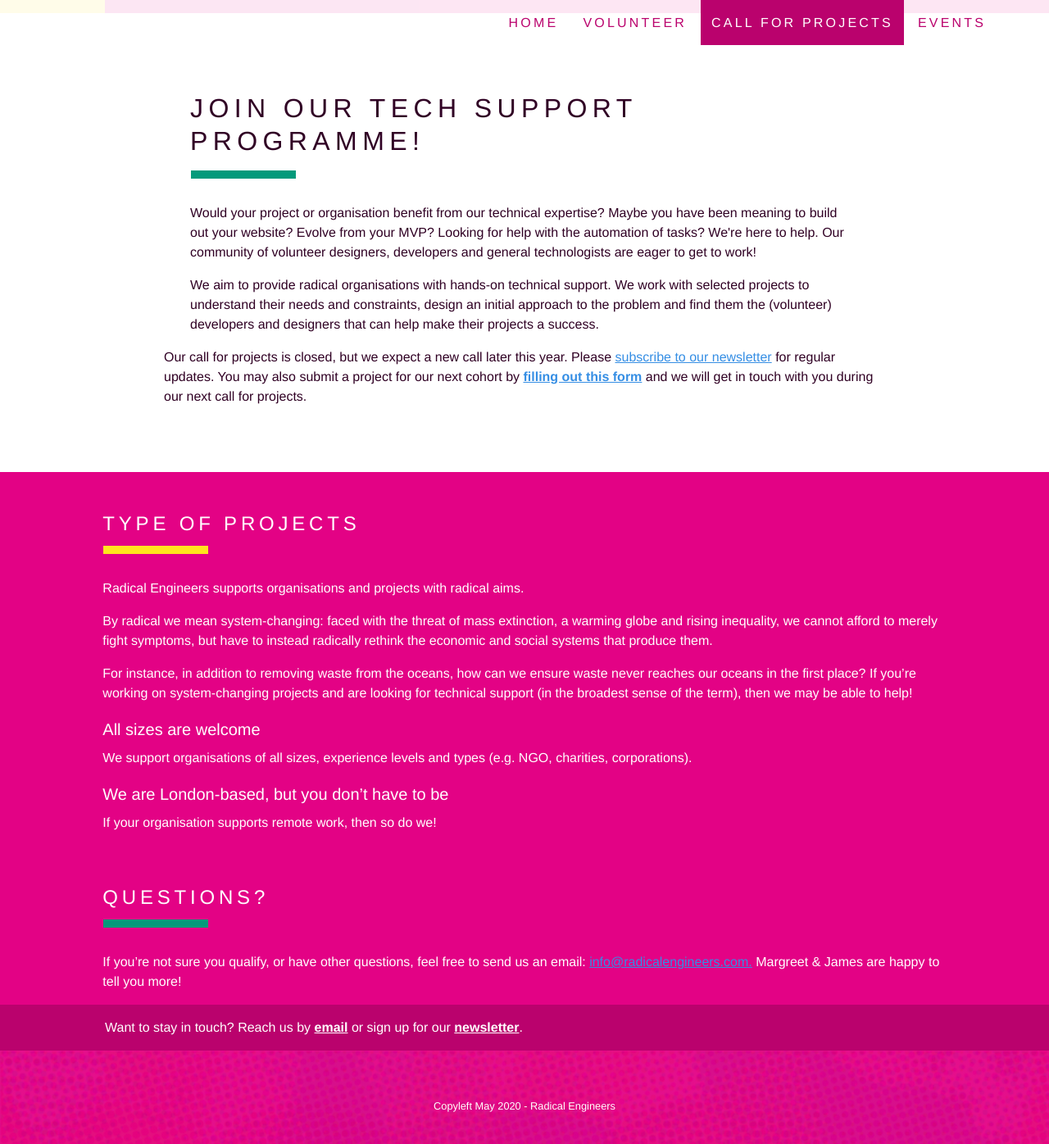
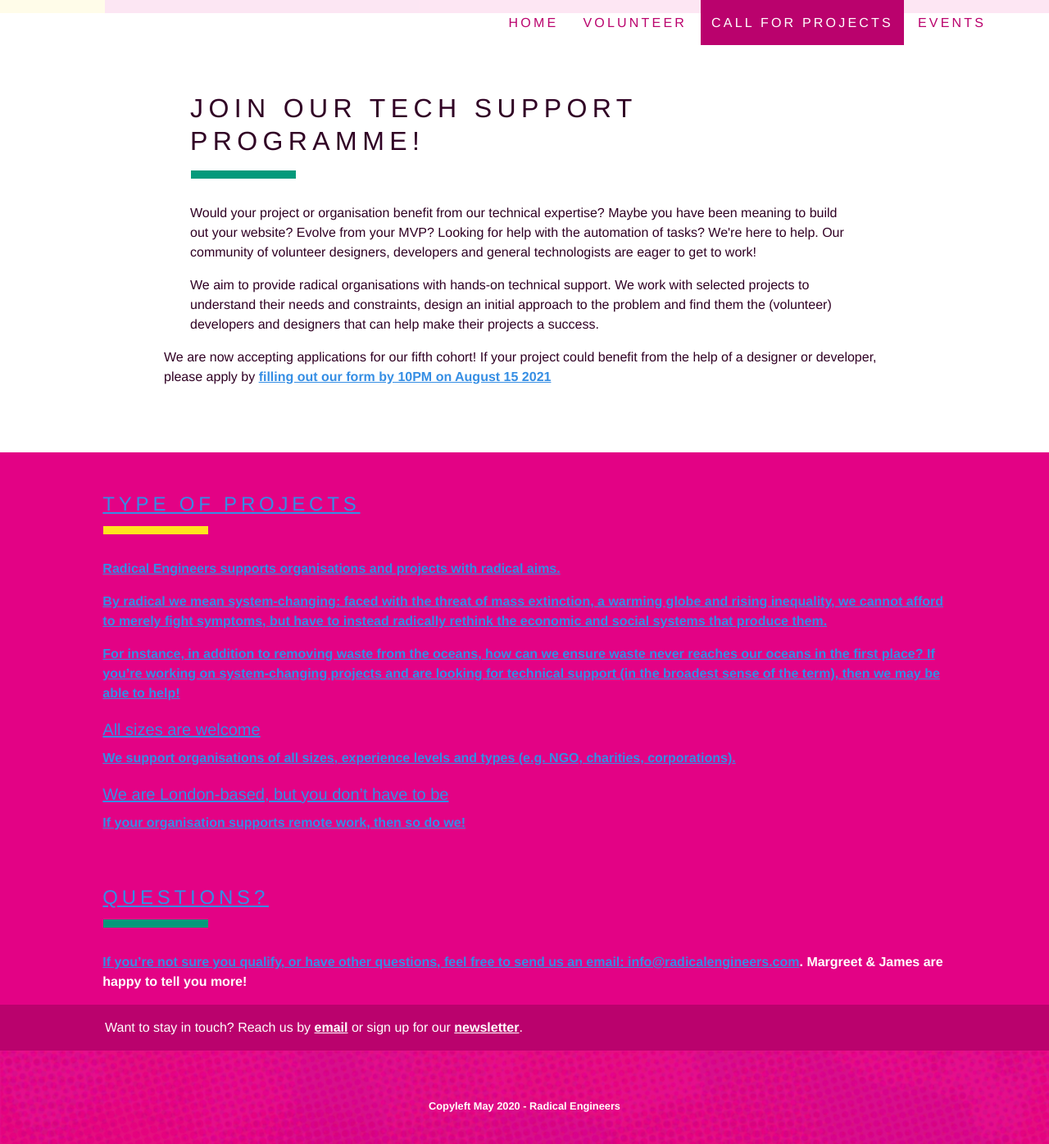
Before and after one commit to radicalengineers/radicalengineers.github.io, a Jekyll site: the page projects.html, which Jekyll copies as it is, in a window 1280 px wide and 1400 px high, scrolled down 604 px. Shown: the top 1396 px of the window at 82% size. Built offline with Jekyll 4.4.1, drawn with Linux system fonts in a browser that asks for light colours.

Commit message:
Cohort 5 - Call for Projects changes
Update projects.html

```diff
--- a/projects.html
+++ b/projects.html
@@ -43,7 +43,7 @@
            <p>Would your project or organisation benefit from our technical expertise? Maybe you have been meaning to build out your website? Evolve from your MVP? Looking for help with the automation of tasks? We're here to help. Our community of volunteer designers, developers and general technologists are eager to get to work!</p>
            <p>We aim to provide radical organisations with hands-on technical support. We work with selected projects to understand their needs and constraints, design an initial approach to the problem and find them the (volunteer) developers and designers that can help make their projects a success.</p>
           </div>
-           <p>Our call for projects is closed, but we expect a new call later this year. Please <a target="_blank" href="http://eepurl.com/dCejKD">subscribe to our newsletter</a> for regular updates. You may also submit a project for our next cohort by <a target="_blank" href="https://forms.gle/LVqgPAAwNsC6W9F67"><strong>filling out this form</strong></a> and we will get in touch with you during our next call for projects.</p>
+           <p>We are now accepting applications for our fifth cohort! If your project could benefit from the help of a designer or developer, please apply by <a target="_blank" href="https://docs.google.com/forms/d/e/1FAIpQLSe79qgbrusuZyagN89oME_F7S9F6IGRRw7VhUTUc8he4dlBWQ/viewform"><strong>filling out our form by 10PM on August 15 2021</p>
           </div>
           </div>
         </div>
@@ -75,7 +75,7 @@
           <h2 class="responsive-h2 caps py0 px3">Questions?</h2>
           <hr class="haar-h"/>
           <div class="py0 px3">
-              <p>If you’re not sure you qualify, or have other questions, feel free to send us an email: <a target="_blank" href="mailto:info@radicalengineers.com">info@radicalengineers.com.</a> Margreet & James are happy to tell you more!</p>
+              <p>If you’re not sure you qualify, or have other questions, feel free to send us an email: <a target="_blank" href="mailto:info@radicalengineers.com">info@radicalengineers.com</a>. Margreet & James are happy to tell you more!</p>
         </div>
       </div>
     </div>
```
